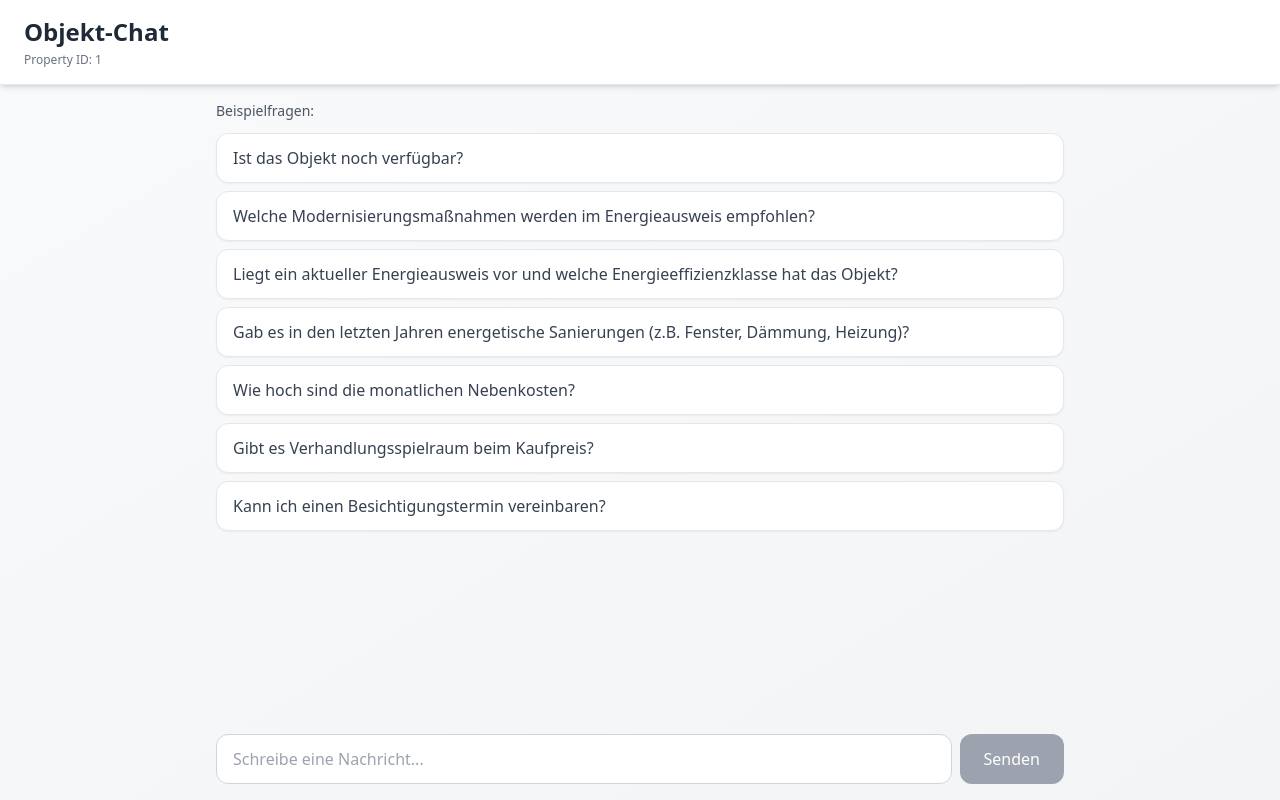
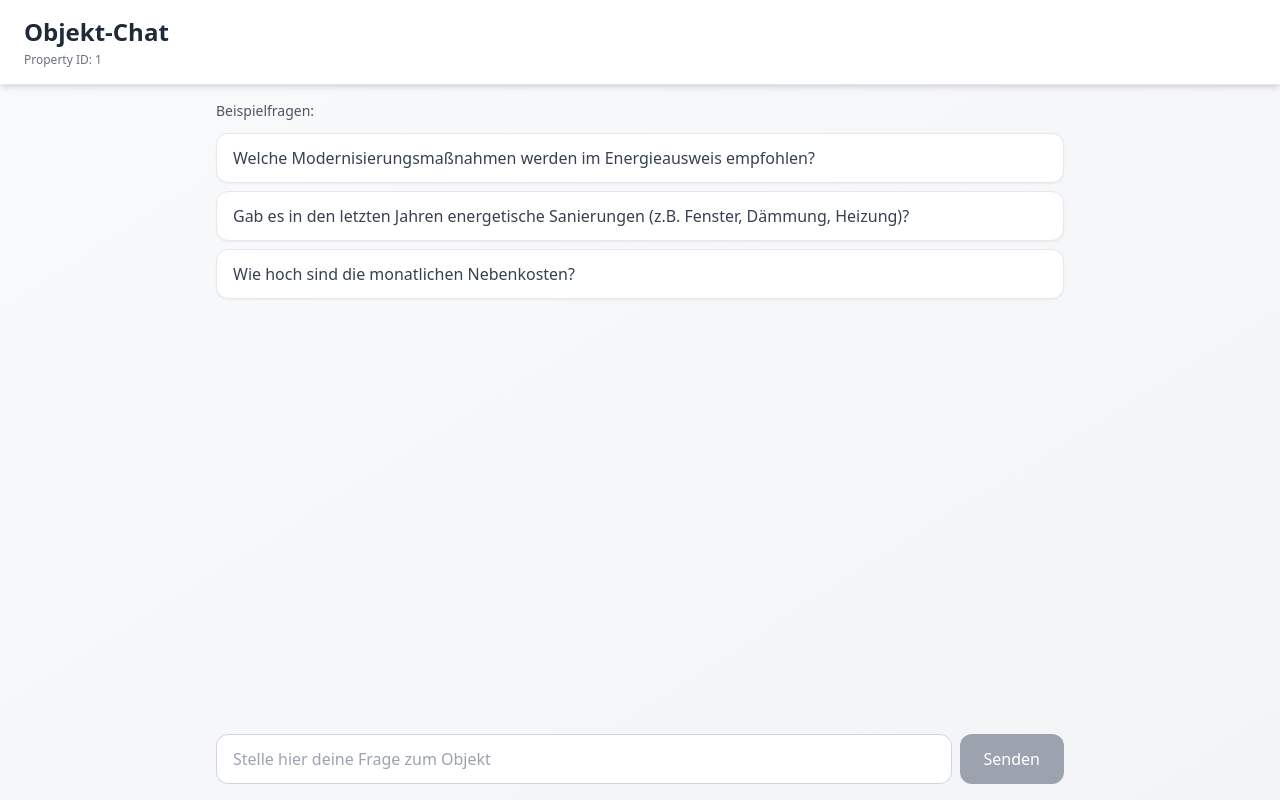
Before and after one commit to mpower3-makler/maklerchatbot, a Next.js app: page /1 in a window 1280 px wide. Built offline with nearby package versions, Linux system fonts and the light colour scheme.

Commit message:
Update ChatInterface.js

```diff
--- a/components/ChatInterface.js
+++ b/components/ChatInterface.js
@@ -3,13 +3,9 @@
 import { useState, useRef, useEffect } from 'react'
 
 const EXAMPLE_QUESTIONS = [
-  'Ist das Objekt noch verfügbar?',
   'Welche Modernisierungsmaßnahmen werden im Energieausweis empfohlen?',
-  'Liegt ein aktueller Energieausweis vor und welche Energieeffizienzklasse hat das Objekt?',
   'Gab es in den letzten Jahren energetische Sanierungen (z.B. Fenster, Dämmung, Heizung)?',
   'Wie hoch sind die monatlichen Nebenkosten?',
-  'Gibt es Verhandlungsspielraum beim Kaufpreis?',
-  'Kann ich einen Besichtigungstermin vereinbaren?',
 ]
 
 export default function ChatInterface({ slug }) {
@@ -165,7 +161,7 @@ export default function ChatInterface({ slug }) {
             type="text"
             value={input}
             onChange={(e) => setInput(e.target.value)}
-            placeholder="Schreibe eine Nachricht..."
+            placeholder="Stelle hier deine Frage zum Objekt"
             className="flex-1 px-4 py-3 rounded-xl border border-gray-300 dark:border-gray-600 bg-white dark:bg-gray-800 text-gray-800 dark:text-gray-200 focus:outline-none focus:ring-2 focus:ring-blue-500 dark:focus:ring-blue-400"
             disabled={isLoading}
           />
```
